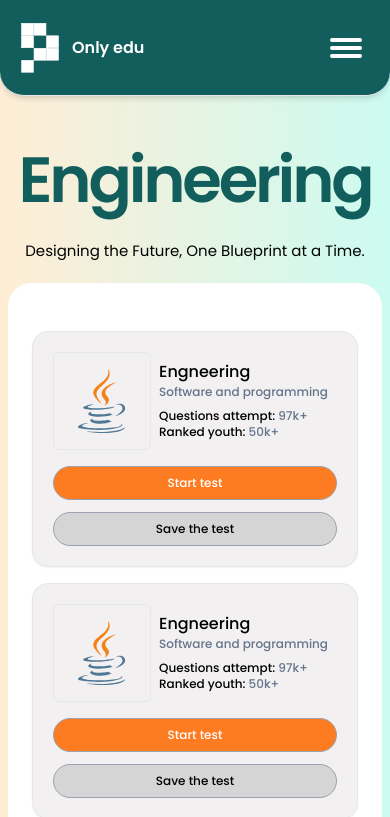
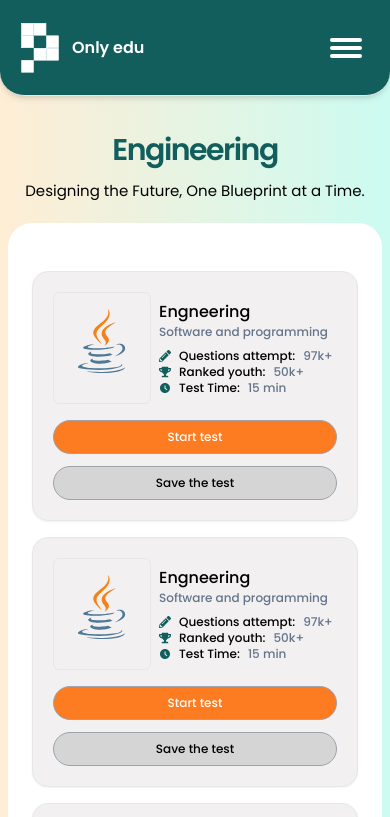
Before and after one commit to Sammk21/only-edu-test, a Next.js app in the folder only-edu-test/: page /testpage/1 in a window 390 px wide. Shown: the top 817 px of the page. Built offline with nearby package versions, Linux system fonts and the light colour scheme.

Commit message:
icons added to the test card

```diff
--- a/only-edu-test/src/app/globals.css
+++ b/only-edu-test/src/app/globals.css
@@ -194,7 +194,7 @@ a {
 
 .footer-social-links {
     bottom: 0;
-    height: 54px;
+    height: 53px;
     position: absolute;
     right: 0;
     width: 236px;
--- a/only-edu-test/src/app/testpage/[id]/page.jsx
+++ b/only-edu-test/src/app/testpage/[id]/page.jsx
@@ -5,7 +5,7 @@ const page = () => {
   return (
     <div className=' text-center py-28 bg-gradient-to-r from-orange-100 to-teal-100 overflow-hidden'>
       <div className='flex flex-col gap-y-3 py-5'>
-      <h1 class="capitalize  font-semibold sm:text-6xl lg:text-7xl tracking-tighter  ">Engineering</h1>
+      <h1 class="capitalize  font-semibold sm:text-6xl lg:text-7xl tracking-tighter text-3xl">Engineering</h1>
       <p>Designing the Future, One Blueprint at a Time.</p>
       </div>
       <div className='px-2'>
--- a/only-edu-test/src/modules/test-cards/index.jsx
+++ b/only-edu-test/src/modules/test-cards/index.jsx
@@ -1,4 +1,7 @@
 import React from "react";
+import { FaTrophy } from "react-icons/fa";
+import { FaPencilAlt } from "react-icons/fa";
+import { MdOutlineAccessTimeFilled } from "react-icons/md";
 
 const TestCards = () => {
   return (
@@ -30,16 +33,22 @@ const TestCards = () => {
               </defs>
             </svg>
           </div>
-          <div className="py-2 ml-2 font-medium flex flex-col text-start">
+          <div className="py-2 ml-2 font-medium flex flex-col text-start ">
             <h5>Engneering</h5>
             <h5 className="text-xs text-slate-500">
               <span>Software and programming</span>
             </h5>
-            <h5 className="text-xs text-black mt-2">
+            <h5 className="text-xs text-black mt-2 flex gap-2 items-center">
+              <FaPencilAlt className="text-[#115e5d]" />
               Questions attempt: <span className="text-slate-500">97k+</span>
             </h5>
-            <h5 className="text-xs text-black">
+            <h5 className="text-xs text-black flex gap-2 items-center ">
+              <FaTrophy className="text-[#115e5d]" />
               Ranked youth: <span className="text-slate-500">50k+</span>
+            </h5>
+            <h5 class="text-xs text-black flex gap-2 items-center ">
+              <MdOutlineAccessTimeFilled className="text-[#115e5d]" />
+              Test Time: <span class="text-slate-500">15 min</span>
             </h5>
           </div>
         </div>
@@ -52,7 +61,6 @@ const TestCards = () => {
           </button>
         </div>
       </div>
-
     </div>
   );
 };
```
